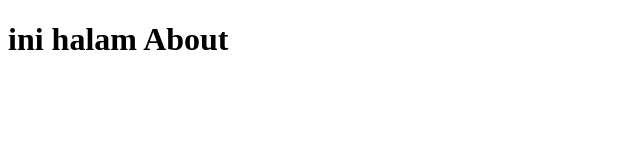
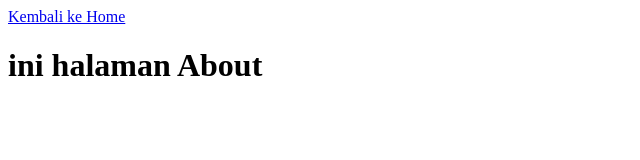
Before and after one commit to pansurna7/belajar-html, a plain HTML site: page about.html in a window 1280 px wide. Shown: the whole page, without its empty margins (0-640 px from the left). Drawn offline with Linux system fonts and the light colour scheme.

Commit message:
feat:menambah navigasi di inxdex dan about

```diff
--- a/about.html
+++ b/about.html
@@ -6,6 +6,7 @@
     <title>Document</title>
 </head>
 <body>
-    <h1>ini halam About</h1>
+    <a href="index.html">Kembali ke Home</a>
+    <h1>ini halaman About</h1>
 </body>
 </html>
```
Also changed, not shown: index.html (+1 -0 lines).
